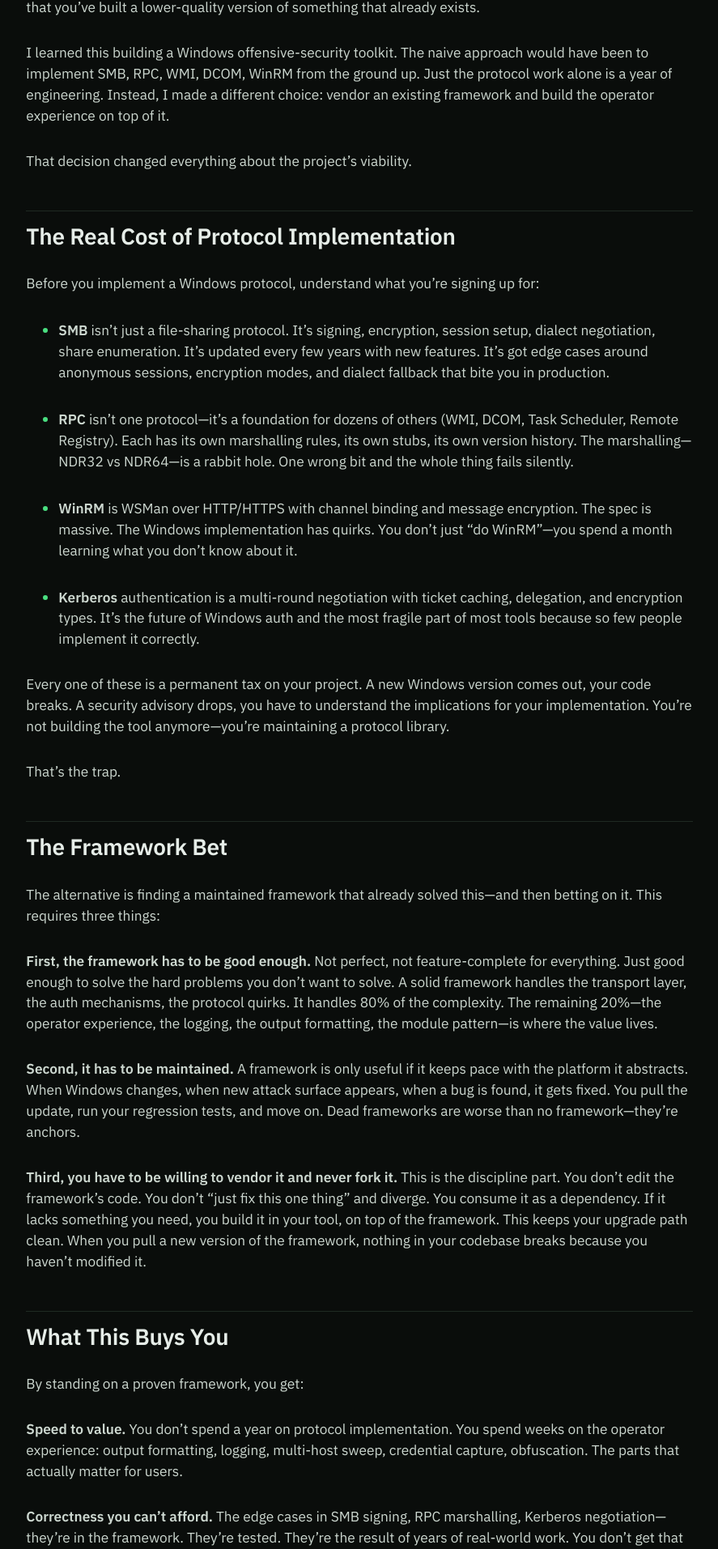
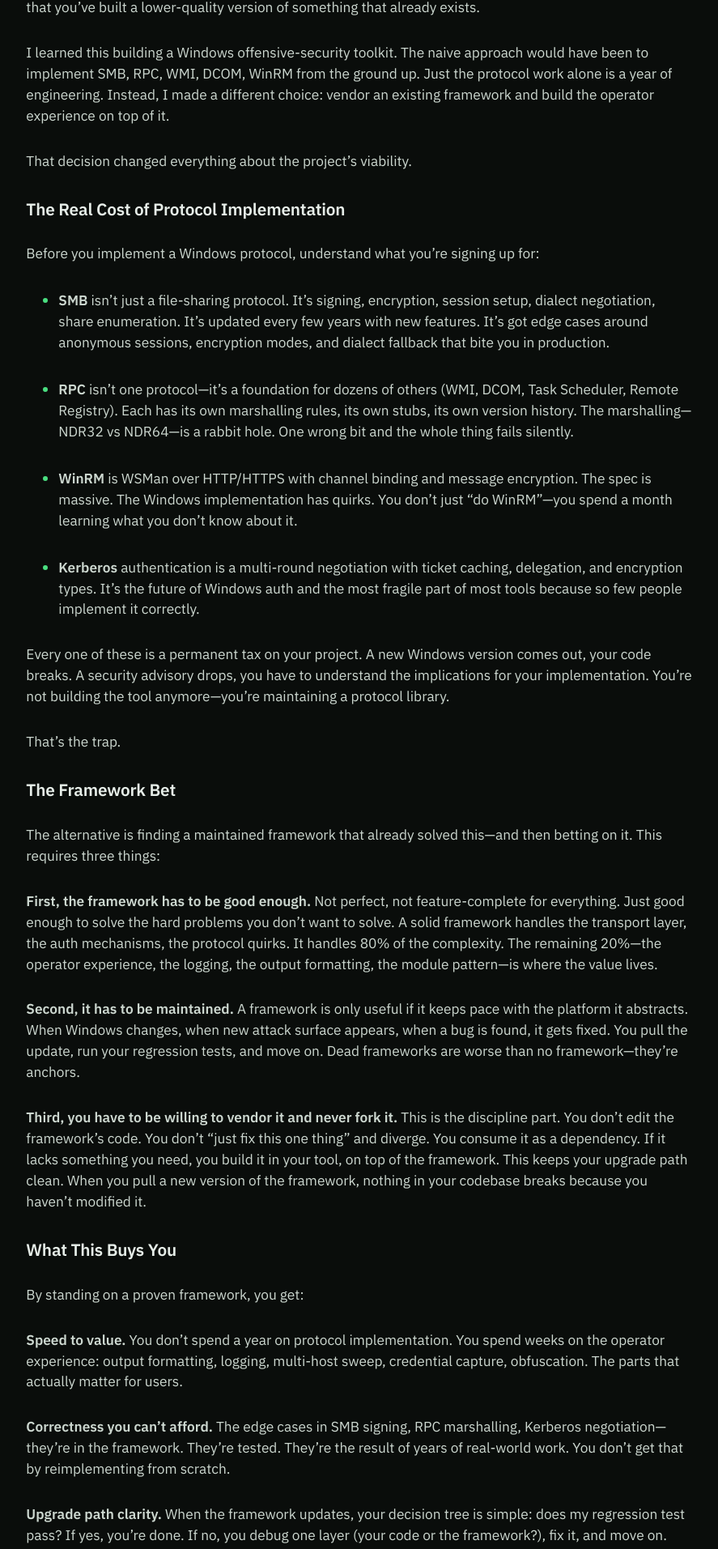
Before and after one commit to nanobyte-security/blog.nanobytesecurity.github.io, a Jekyll site: the page built from _posts/2026-09-26-building-on-proven-frameworks.md, in a window 1280 px wide. Shown: the part 609-2522 px from the top of the page at 81% size, without its empty margins (196-1083 px from the left). Built offline with Jekyll 4.4.1, drawn with Linux system fonts in a browser that asks for light colours.

```diff
--- a/_posts/2026-09-26-building-on-proven-frameworks.md
+++ b/_posts/2026-09-26-building-on-proven-frameworks.md
@@ -11,7 +11,7 @@ I learned this building a Windows offensive-security toolkit. The naive approach
 
 That decision changed everything about the project's viability.
 
-## The Real Cost of Protocol Implementation
+### The Real Cost of Protocol Implementation ###
 
 Before you implement a Windows protocol, understand what you're signing up for:
 
@@ -27,7 +27,7 @@ Every one of these is a permanent tax on your project. A new Windows version com
 
 That's the trap.
 
-## The Framework Bet
+### The Framework Bet ###
 
 The alternative is finding a maintained framework that already solved this—and then betting on it. This requires three things:
 
@@ -37,7 +37,7 @@ The alternative is finding a maintained framework that already solved this—and
 
 **Third, you have to be willing to vendor it and never fork it.** This is the discipline part. You don't edit the framework's code. You don't "just fix this one thing" and diverge. You consume it as a dependency. If it lacks something you need, you build it in your tool, on top of the framework. This keeps your upgrade path clean. When you pull a new version of the framework, nothing in your codebase breaks because you haven't modified it.
 
-## What This Buys You
+### What This Buys You ###
 
 By standing on a proven framework, you get:
 
@@ -51,13 +51,13 @@ By standing on a proven framework, you get:
 
 **Focus on differentiation.** Your job isn't to out-implement the protocol maintainers. It's to build something they can't: an operator-focused experience. Better logging. Cleaner output. Faster multi-host sweeps. Integrated workflow. That's where you win.
 
-## The Cost
+### The Cost ###
 
 Standing on a framework isn't free. You're dependent on its pace. If the maintainers deprioritize your use case, you're stuck. If a new protocol becomes critical and the framework doesn't support it, you have to wait or fork. If the framework takes a direction you disagree with, you're either along for the ride or you're maintaining a fork (which defeats the purpose).
 
 These are real constraints. But they're almost always better than the alternative: maintaining your own protocol library while also building a tool.
 
-## The Bet
+### The Bet ###
 
 When building a tool on frameworks, you're betting that:
 
@@ -67,7 +67,7 @@ When building a tool on frameworks, you're betting that:
 
 That bet usually pays off. You build in a fraction of the time. The code is cleaner because the framework handles the cross-cutting concerns. Updates are straightforward. And when new capability emerges, you add it by wrapping the framework's capabilities, not by reimplementing from scratch.
 
-## The Principle
+### The Principle ###
 
 The broader lesson: **don't solve problems that are already solved.** Find the framework, the library, the platform that solves the hard part of your problem. Then build your differentiation on top of it.
 
```
